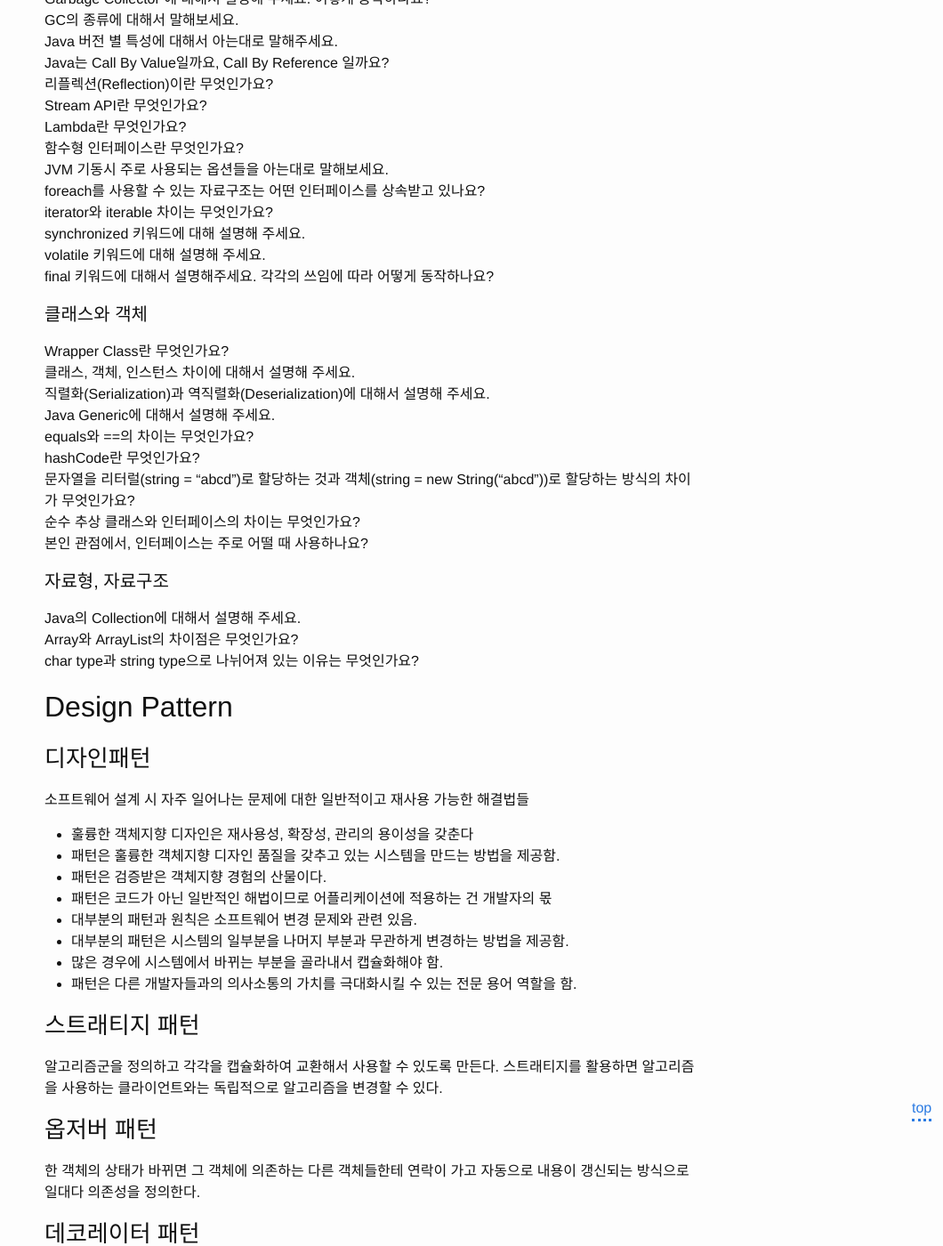
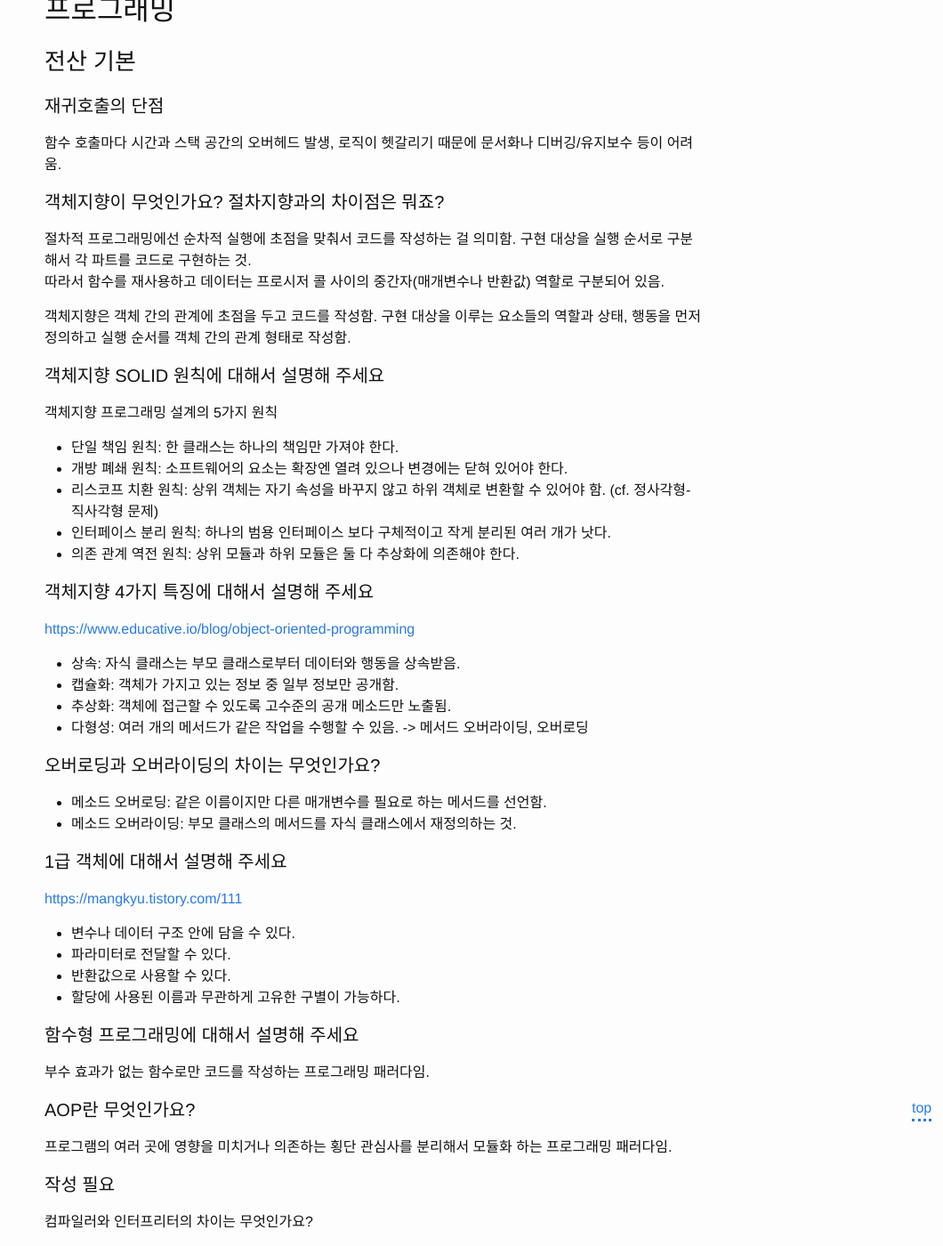
Before and after one commit to WraithKim/blog, a Jekyll site: the page built from _posts/2021-05-20-tech-interview-with-rage.md, in a window 1280 px wide and 1400 px high, scrolled down 9156 px. Shown: the whole window at 89% size, without its empty margins (220-1280 px from the left). Built offline with Jekyll 4.4.1, drawn with Linux system fonts in a browser that asks for light colours; some of the changed text lies outside the part shown.

Commit message:
객체지향 추가

```diff
--- a/_posts/2021-05-20-tech-interview-with-rage.md
+++ b/_posts/2021-05-20-tech-interview-with-rage.md
@@ -730,10 +730,19 @@ P - 분리 내구성: 노드 간의 연결이 끊어지더라도 서비스가
 
 ### 전산 기본
 
-빅오 표기법에 대해서 설명해주세요
+#### 빅오 표기법에 대해서 설명해주세요
+
+어떤 알고리즘에 대해서 입력값이 늘어날 수록 시간이 얼마나 오래 걸리는지, 공간이 얼마나 필요한 지를 수학식으로 표현한 것.
+
+#### BFS/DFS 차이는 무엇인가요?
+
+BFS: 같은 depth에 접근 가능한 노드들을 전부 탐색한 후, depth를 증가시키는 방법으로 탐색.
+DFS: 시작 노드부터 더 이상 내려갈 노드가 없을 때까지 내려가면서 탐색하는 방법.
+
+#### TBD
+
 팩토리얼(factorial)을 구현해 보세요(손코딩).
 피보나치 수열 구현 방식 세 가지를 말해보시고, 시간복잡도와 공간복잡도를 설명해 주세요.
-BFS/DFS 차이는 무엇인가요?
 프림 알고리즘에 대해서 설명해 주세요.
 다익스트라 알고리즘에 대해서 설명해 주세요.
 
@@ -750,14 +759,31 @@ BFS/DFS 차이는 무엇인가요?
 
 ### 전산 기본
 
-배열과 링크드 리스트의 차이점에 대해서 설명해 주세요.
-스택과 큐에 대해서 설명해 주세요.
-해시테이블에 대해서 설명해 주세요.
+#### 배열과 링크드 리스트의 차이점에 대해서 설명해 주세요
+
+배열: 랜덤 엑세스가 O(1), 삽입과 삭제가 O(n), 노드 간에 에지가 필요 없음. 사이즈를 늘리려면 O(n)이 걸림.
+링크드리스트: 랜덤 엑세스가 O(n), 삽입과 삭제가 O(1), 노드 간의 에지도 저장해야 함. 사이즈 늘리는데 O(1)이 걸림.
+
+#### 스택과 큐에 대해서 설명해 주세요
+
+스택: 맨 끝에 삽입하고 맨 끝부터 삭제가 가능한 컬렉션
+큐: 맨 끝에 삽입하고 맨 앞부터 삭제가 가능한 컬렉션
+
+#### 해시테이블에 대해서 설명해 주세요
+
+key의 해쉬를 인덱스로 해서 value를 랜덤 엑세스 할 수 있는 컬렉션.
+실제로 저장할 key-value 집합의 수에 비해서 key의 범위가 너무 크다면 배열 대신 해쉬를 사용해 범위를 좁힌 해시테이블을 사용한다.
+범위가 좁아진 것 때문에 다른 key가 같은 hash를 가지는 충돌이 발생할 수 있는데, 이는 Open addressing나 chaining 방법을 쓴다.
 
 ### 트리
 
+#### 그래프와 트리의 차이점에 대해서 설명해 주세요
+
+그래프에서 모든 노드가 이어져 있지만 두 노드 간의 에지가 하나밖에 없고, 사이클이 없으면 트리
+
+#### 작성 필요
+
 포화(Perfect) 이진트리, 완전(Complete) 이진트리, 정(Full) 이진트리의 차이점에 대해 각각 설명해주세요.
-그래프와 트리의 차이점에 대해서 설명해 주세요.
 힙 자료구조에 대해 설명해 주세요.
 힙의 삽입과 삭제는 어떻게 이루어지나요?
 레드 블랙 트리에 대해 설명해주세요.
@@ -773,16 +799,60 @@ B-Tree에 대해서 설명해 주세요.
 
 함수 호출마다 시간과 스택 공간의 오버헤드 발생, 로직이 헷갈리기 때문에 문서화나 디버깅/유지보수 등이 어려움.
 
-객체지향이 무엇인가요? 절차지향과의 차이점은 뭐죠?
-객체지향 SOLID 원칙에 대해서 설명해 주세요.
-객체지향 4가지 특징에 대해서 설명해 주세요.
+#### 객체지향이 무엇인가요? 절차지향과의 차이점은 뭐죠?
+
+절차적 프로그래밍에선 순차적 실행에 초점을 맞춰서 코드를 작성하는 걸 의미함. 구현 대상을 실행 순서로 구분해서 각 파트를 코드로 구현하는 것.
+따라서 함수를 재사용하고 데이터는 프로시저 콜 사이의 중간자(매개변수나 반환값) 역할로 구분되어 있음.
+
+객체지향은 객체 간의 관계에 초점을 두고 코드를 작성함. 구현 대상을 이루는 요소들의 역할과 상태, 행동을 먼저 정의하고 실행 순서를 객체 간의 관계 형태로 작성함.
+
+#### 객체지향 SOLID 원칙에 대해서 설명해 주세요
+
+객체지향 프로그래밍 설계의 5가지 원칙
+
+* 단일 책임 원칙: 한 클래스는 하나의 책임만 가져야 한다.
+* 개방 폐쇄 원칙: 소프트웨어의 요소는 확장엔 열려 있으나 변경에는 닫혀 있어야 한다.
+* 리스코프 치환 원칙: 상위 객체는 자기 속성을 바꾸지 않고 하위 객체로 변환할 수 있어야 함. (cf. 정사각형-직사각형 문제)
+* 인터페이스 분리 원칙: 하나의 범용 인터페이스 보다 구체적이고 작게 분리된 여러 개가 낫다.
+* 의존 관계 역전 원칙: 상위 모듈과 하위 모듈은 둘 다 추상화에 의존해야 한다.
+
+#### 객체지향 4가지 특징에 대해서 설명해 주세요
+
+<https://www.educative.io/blog/object-oriented-programming>
+
+* 상속: 자식 클래스는 부모 클래스로부터 데이터와 행동을 상속받음.
+* 캡슐화: 객체가 가지고 있는 정보 중 일부 정보만 공개함.
+* 추상화: 객체에 접근할 수 있도록 고수준의 공개 메소드만 노출됨.
+* 다형성: 여러 개의 메서드가 같은 작업을 수행할 수 있음. -> 메서드 오버라이딩, 오버로딩
+
+#### 오버로딩과 오버라이딩의 차이는 무엇인가요?
+
+* 메소드 오버로딩: 같은 이름이지만 다른 매개변수를 필요로 하는 메서드를 선언함.
+* 메소드 오버라이딩: 부모 클래스의 메서드를 자식 클래스에서 재정의하는 것.
+
+#### 1급 객체에 대해서 설명해 주세요
+
+<https://mangkyu.tistory.com/111>
+
+* 변수나 데이터 구조 안에 담을 수 있다.
+* 파라미터로 전달할 수 있다.
+* 반환값으로 사용할 수 있다.
+* 할당에 사용된 이름과 무관하게 고유한 구별이 가능하다.
+
+#### 함수형 프로그래밍에 대해서 설명해 주세요
+
+부수 효과가 없는 함수로만 코드를 작성하는 프로그래밍 패러다임.
+
+#### AOP란 무엇인가요?
+
+프로그램의 여러 곳에 영향을 미치거나 의존하는 횡단 관심사를 분리해서 모듈화 하는 프로그래밍 패러다임.
+
+#### 작성 필요
+
+컴파일러와 인터프리터의 차이는 무엇인가요?
+
 대표적인 객체지향 언어에는 어떤 것들이 있나요?
 데이터 타입과 변수의 차이는 무엇인가요?
-함수형 프로그래밍에 대해서 설명해 주세요.
-AOP란 무엇인가요?
-컴파일러와 인터프리터의 차이는 무엇인가요?
-오버로딩과 오버라이딩의 차이는 무엇인가요?
-1급 객체에 대해서 설명해 주세요.
 
 ### JAVA
 
@@ -825,7 +895,7 @@ char type과 string type으로 나뉘어져 있는 이유는 무엇인가요?
 
 ## Design Pattern
 
-### 디자인패턴
+### 디자인패턴의 정의
 
 소프트웨어 설계 시 자주 일어나는 문제에 대한 일반적이고 재사용 가능한 해결법들
 
@@ -912,10 +982,16 @@ char type과 string type으로 나뉘어져 있는 이유는 무엇인가요?
 
 TDD란 무엇인가요?
 프레임워크와 라이브러리 차이는 무엇인가요?
-디자인 패턴이란 무엇인가요?
-Monolitc Architecture, Micro Service Architecture에 대해 각각 설명해 주세요.
+Monolithic Architecture, Micro Service Architecture에 대해 각각 설명해 주세요.
 애자일 방법론이란?
-도커란 무엇인가요?
+
+#### 도커란 무엇인가요?
+
+컨테이너 가상화 어플리케이션 중 하나.
+
+가상화는 특정 어플리케이션의 실행 환경을 격리하기 위해 사용함. 사용할 자원량을 제한하고, 장애 시 시스템 전체에 영향을 주지 않기 위함.
+기존에는 가상 머신으로 가상화 했는데 이건 하드웨어까지 가상화 해서 성능이 낮았음.
+컨테이너 가상화는 OS 단계의 가상화이기 때문에 더 가벼워짐.
 
 #### 보안의 3요소
 
```
